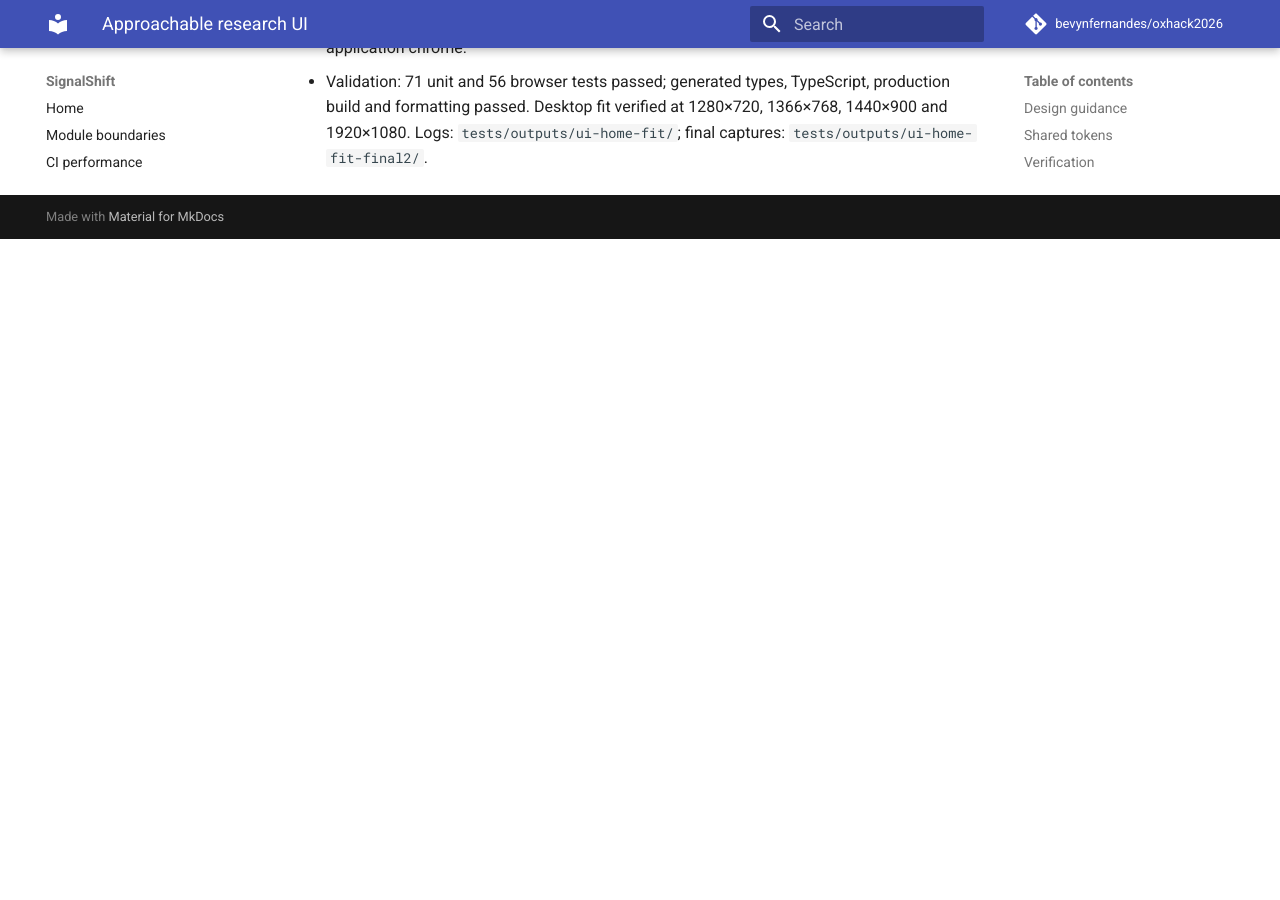
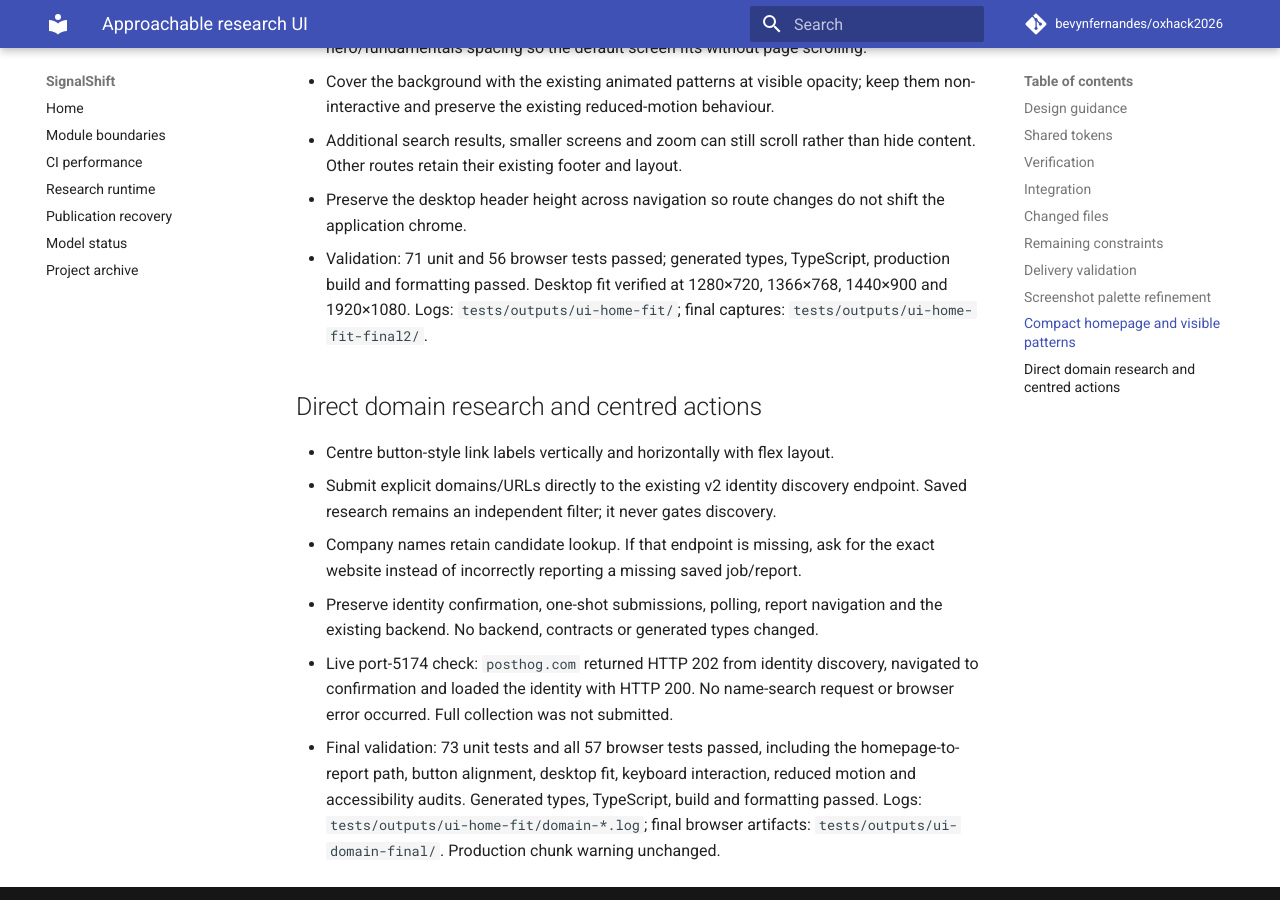
Before and after one commit to bevynfernandes/oxhack2026, an MkDocs documentation site: the page built from docs/design/APPROACHABLE-RESEARCH-UI.md, in a window 1280 px wide and 900 px high, scrolled down 4232 px. Built offline with MkDocs 1.6.1 and Material for MkDocs 9.7.7, drawn with Linux system fonts in a browser that asks for light colours; comment, search, counter and statistics services are not loaded; before the commit the page ends 4471 px from its top, so only the background shows below that; some of the changed text lies outside the part shown.

Commit message:
fix(ui): discover new domains directly and centre action labels
- Bypass optional name lookup for explicit domains and URLs.
- Keep identity confirmation and clarify missing name-search support.
- Centre button-style links and verify the homepage-to-report workflow.
- Pass 73 unit tests, 57 browser tests, generated types, build and formatting.

```diff
--- a/docs/design/APPROACHABLE-RESEARCH-UI.md
+++ b/docs/design/APPROACHABLE-RESEARCH-UI.md
@@ -16,9 +16,10 @@
   their own scroll containers and preserve source ordering.
 - Motion: retain the existing Material 3 Expressive library without changes.
   No additional animation engine, entrance effects or animated evidence.
-- Behaviour: preserve every handler, API call, confirmation, route, disclosure
-  and native dialog. Colours cannot imply an invented score or confidence level.
-- Scope: frontend presentation, visual regression coverage and this document.
+- Behaviour: preserve confirmation, routes, disclosures and native dialogs.
+  Explicit website inputs use existing identity discovery directly; company names
+  use candidate lookup. Colours cannot imply an invented score or confidence level.
+- Scope: frontend presentation, domain-entry wiring, regression coverage and this document.
   No backend, schema, generated types or dependency changes.
 
 ## Design guidance
@@ -76,7 +77,12 @@
 - `frontend/src/theme/theme.css`: shared palette, typography, panel geometry,
   search/result layout, touch targets and responsive presentation.
 - `frontend/src/pages/companies/CompanyHomePage.tsx`: form styling hook,
-  confirmation help text and the saved-research heading; handlers unchanged.
+  confirmation help text, saved-research heading and direct domain discovery.
+- `frontend/src/pages/research/client.ts`: actionable name-lookup 404 message.
+- `frontend/tests/unit/company-search.test.tsx`: direct domain/URL previews
+  bypass name lookup while ambiguous names still require selection.
+- `frontend/tests/e2e/research.spec.ts`: homepage-to-report flow without a
+  name-search endpoint or saved company; retain confirmation and refresh checks.
 - `frontend/tests/unit/theme.test.ts`: check the new explicit action-text token
   against both primary action backgrounds using the existing AA threshold.
 - `frontend/tests/e2e/company-home.spec.ts`: desktop viewport fit, removed footer,
@@ -140,3 +146,21 @@
   production build and formatting passed. Desktop fit verified at 1280×720,
   1366×768, 1440×900 and 1920×1080. Logs: `tests/outputs/ui-home-fit/`;
   final captures: `tests/outputs/ui-home-fit-final2/`.
+
+## Direct domain research and centred actions
+
+- Centre button-style link labels vertically and horizontally with flex layout.
+- Submit explicit domains/URLs directly to the existing v2 identity discovery
+  endpoint. Saved research remains an independent filter; it never gates discovery.
+- Company names retain candidate lookup. If that endpoint is missing, ask for the
+  exact website instead of incorrectly reporting a missing saved job/report.
+- Preserve identity confirmation, one-shot submissions, polling, report navigation
+  and the existing backend. No backend, contracts or generated types changed.
+- Live port-5174 check: `posthog.com` returned HTTP 202 from identity discovery,
+  navigated to confirmation and loaded the identity with HTTP 200. No name-search
+  request or browser error occurred. Full collection was not submitted.
+- Final validation: 73 unit tests and all 57 browser tests passed, including the
+  homepage-to-report path, button alignment, desktop fit, keyboard interaction,
+  reduced motion and accessibility audits. Generated types, TypeScript, build and
+  formatting passed. Logs: `tests/outputs/ui-home-fit/domain-*.log`; final browser
+  artifacts: `tests/outputs/ui-domain-final/`. Production chunk warning unchanged.
--- a/frontend/src/theme/theme.css
+++ b/frontend/src/theme/theme.css
@@ -678,6 +678,12 @@
 }
 .theme-techno-classical button.motion-disclosure-trigger {
   font-family: inherit;
+}
+.theme-techno-classical .button {
+  display: inline-flex;
+  align-items: center;
+  justify-content: center;
+  text-align: center;
 }
 .theme-techno-classical .app-shell > main {
   min-width: 0;
```
Also changed, not shown: other parts of docs/design/APPROACHABLE-RESEARCH-UI.md (+1 -1 lines), frontend/src/pages/companies/CompanyHomePage.tsx (+11 -4 lines), frontend/src/pages/research/client.ts (+8 -3 lines), 3 other files.
